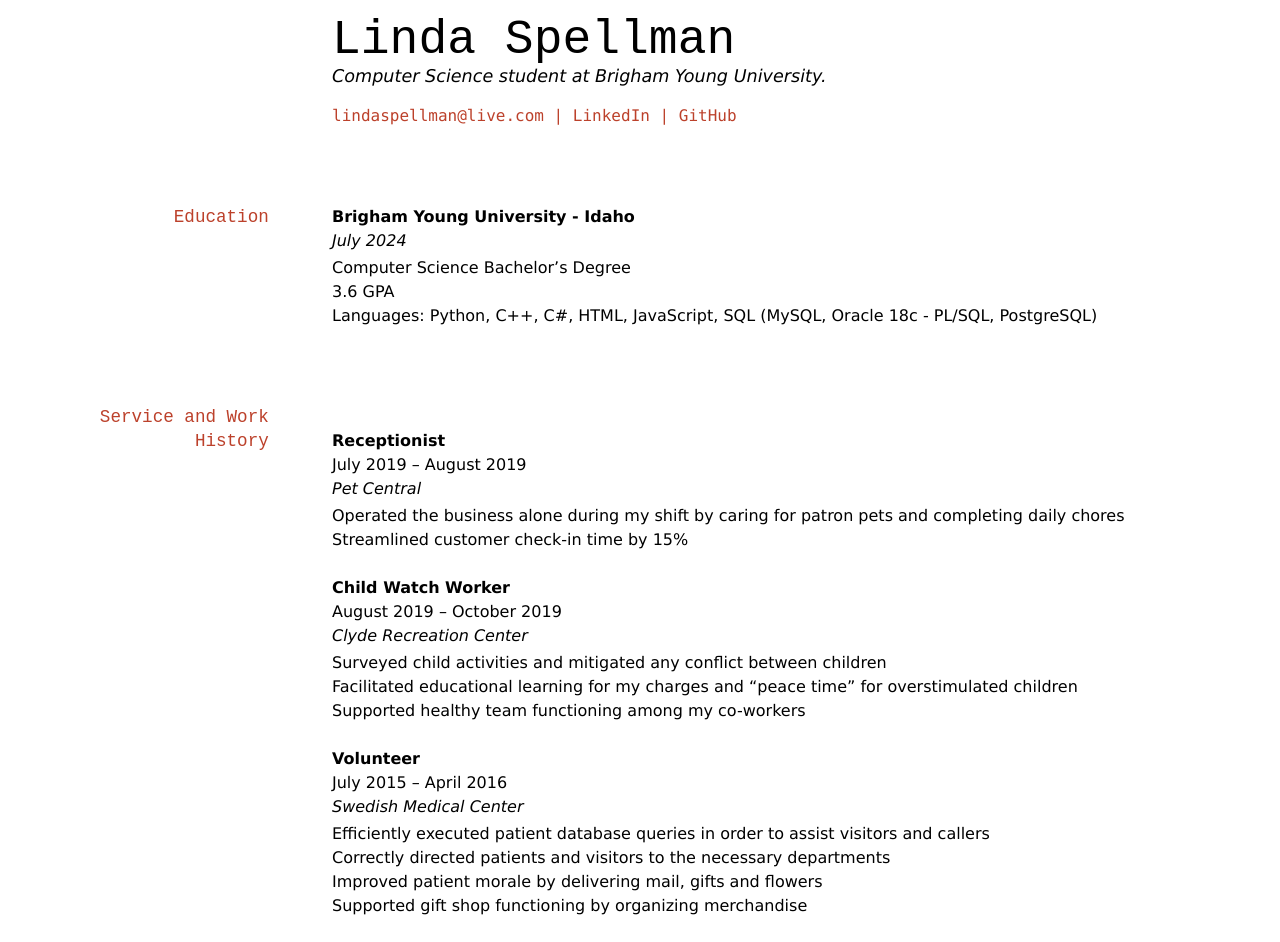
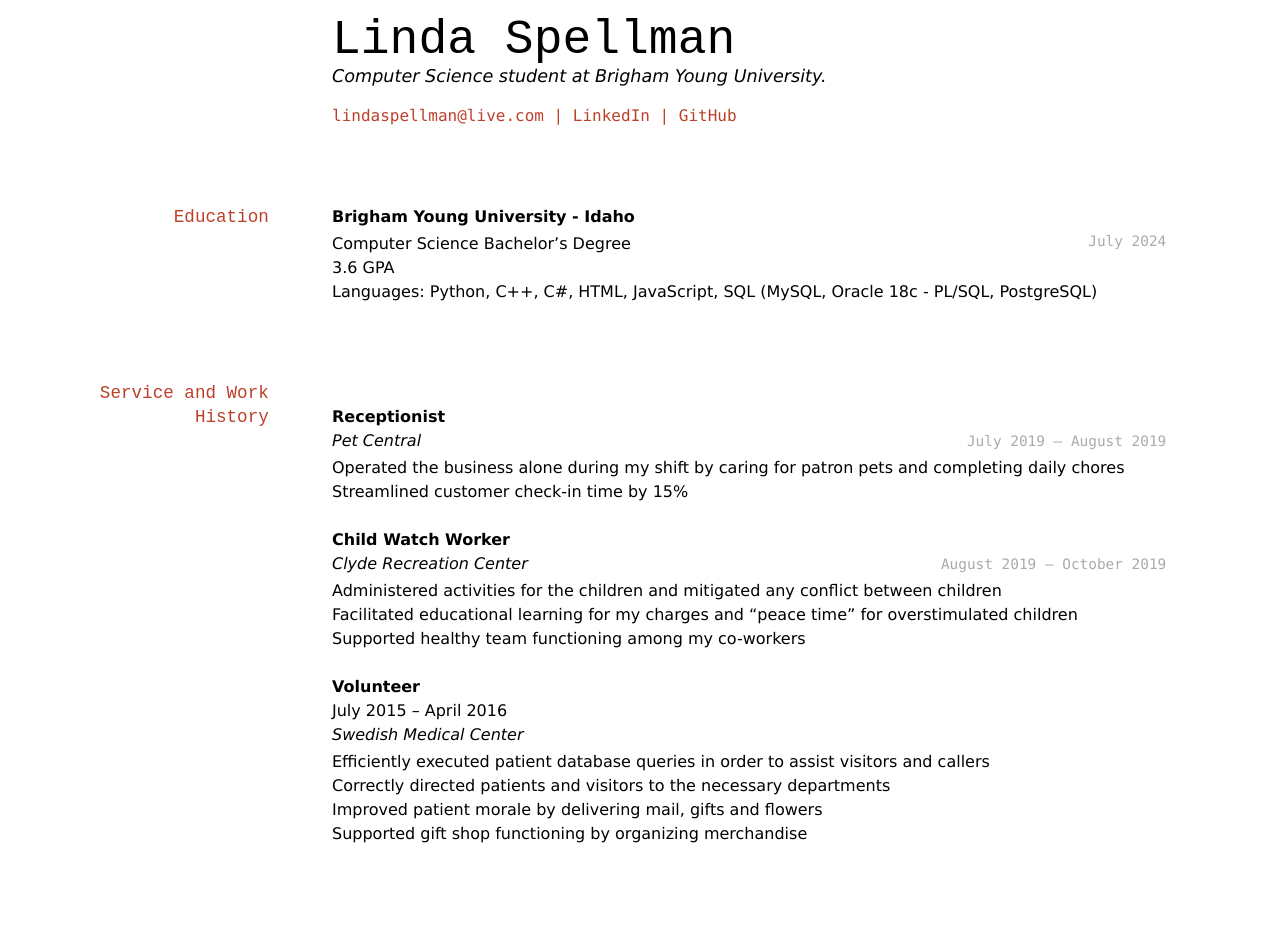
Before and after one commit to byuids-resumes/spellman_resume, a Jekyll site: the page built from docs/index.md, in a window 1280 px wide. Built offline with Jekyll 4.4.1, drawn with Linux system fonts in a browser that asks for light colours; after the commit the page ends 900 px from its top, so only the background shows below that.

Commit message:
Update index.md

```diff
--- a/docs/index.md
+++ b/docs/index.md
@@ -16,22 +16,22 @@ Computer Science student at Brigham Young University.
 ## Education
 
 __Brigham Young University - Idaho__
-*July 2024*
+`July 2024`
 - Computer Science Bachelor's Degree
 - 3.6 GPA
 - Languages: Python, C++, C#, HTML, JavaScript, SQL (MySQL, Oracle 18c - PL/SQL, PostgreSQL)
 
 ## Service and Work History
 __Receptionist__
-July 2019 – August 2019
 *Pet Central*
+`July 2019 – August 2019`
 - Operated the business alone during my shift by caring for patron pets and completing daily chores
 - Streamlined customer check-in time by 15%
 
 __Child Watch Worker__
-August 2019 – October 2019
 *Clyde Recreation Center*
-- Surveyed child activities and mitigated any conflict between children
+`August 2019 – October 2019`
+- Administered activities for the children and mitigated any conflict between children
 - Facilitated educational learning for my charges and “peace time” for overstimulated children
 - Supported healthy team functioning among my co-workers
 
```
